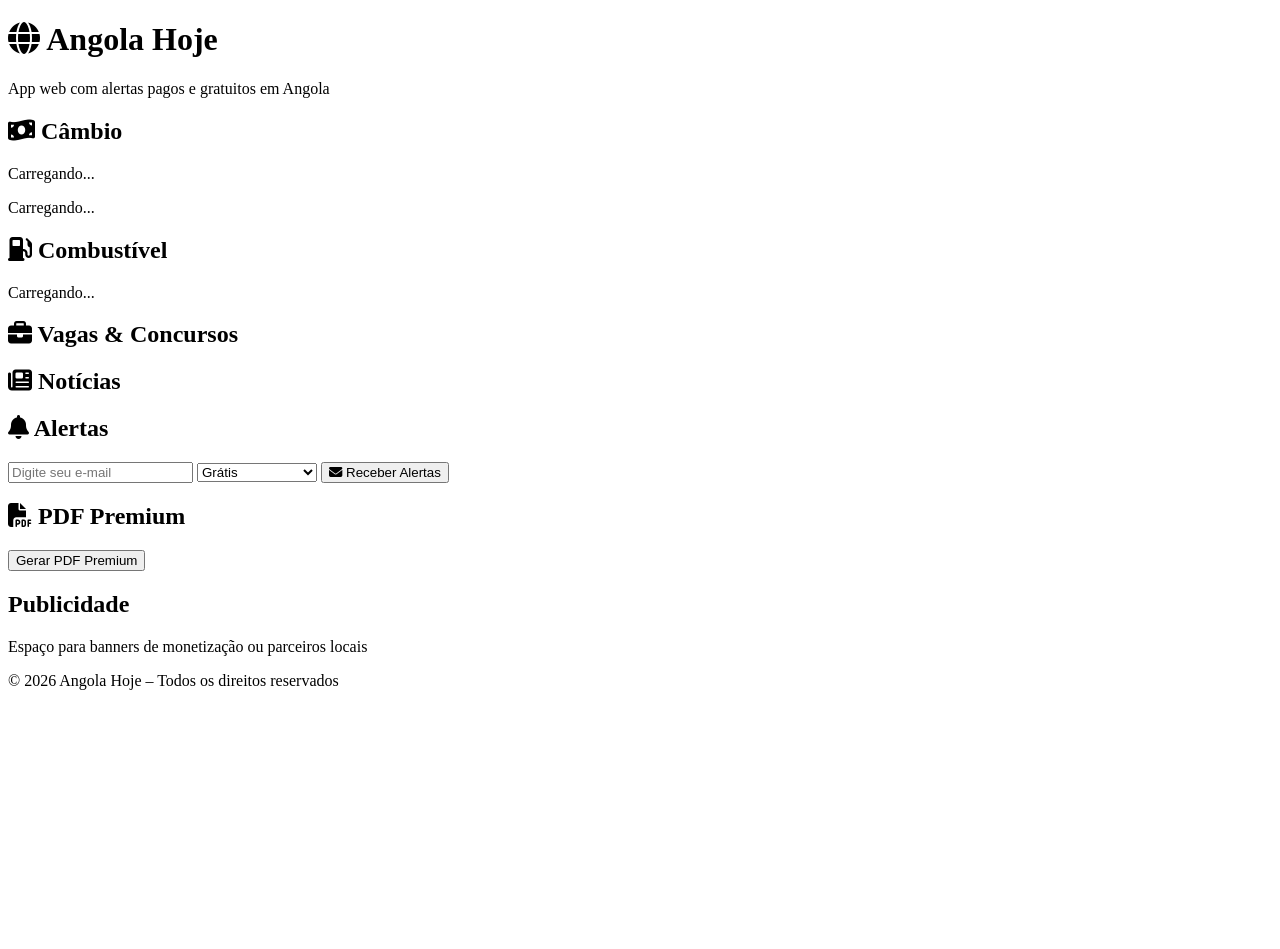
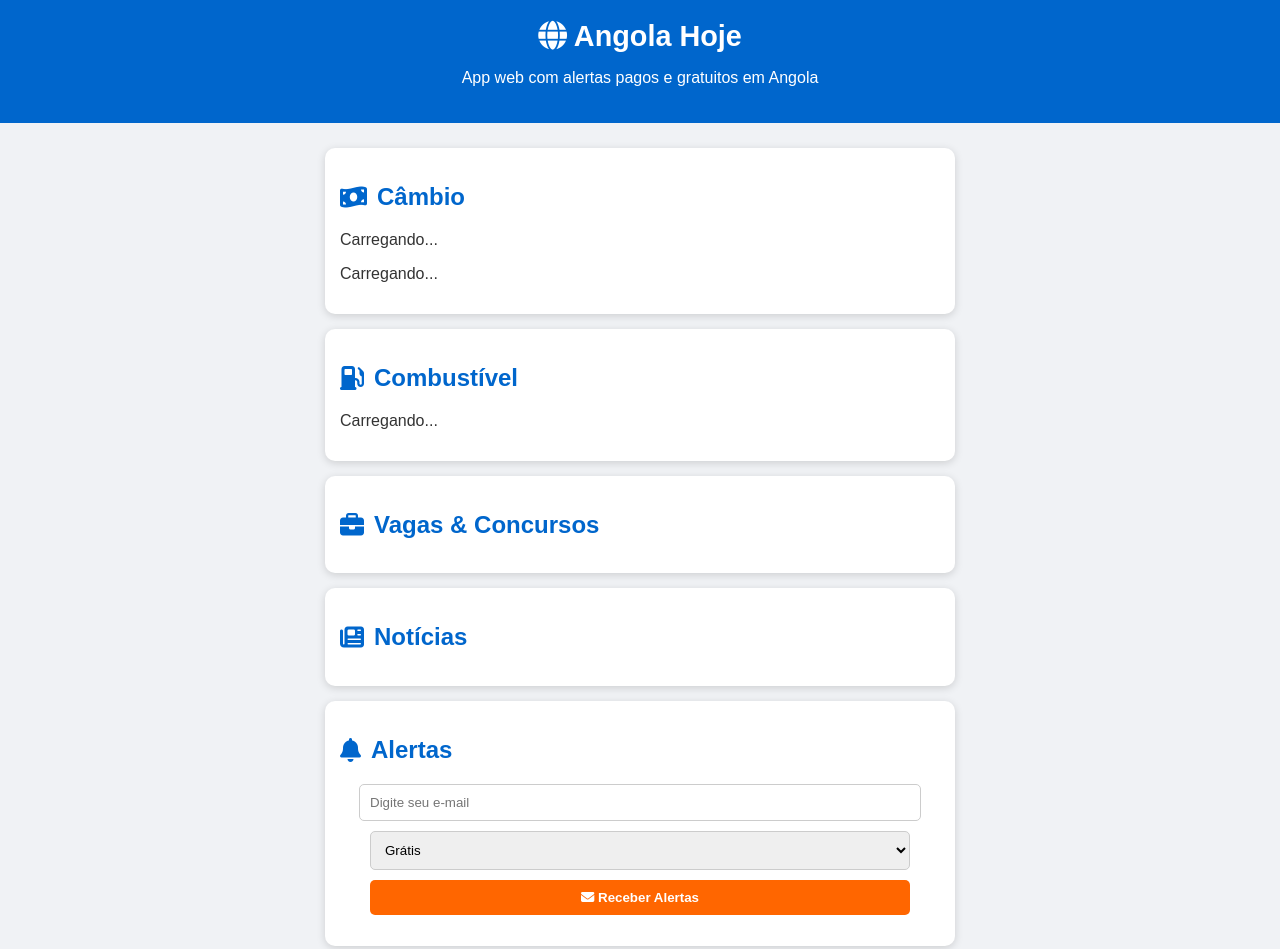
Before and after one commit to Wmk234/Angola-Hoje, a plain HTML site: page Index.html in a window 1280 px wide. Shown: the top 949 px of the page. Before the commit the page ends 800 px from the top, so only its background shows below. Drawn offline with nearby package versions, Linux system fonts and the light colour scheme; a script that the page names is missing.

Commit message:
Add CSS styles for layout and components
Add styles for body, header, footer, cards, and buttons.

```diff
--- a/style.css
+++ b/style.css
@@ -1 +1,13 @@
-style.css
+body {font-family:Arial,sans-serif;margin:0;background:#f0f2f5;color:#333;}
+.app-header{background:#0066cc;color:white;padding:20px;text-align:center;}
+.app-header h1{margin:0;font-size:1.8em;}
+main{padding:10px;}
+.card{background:white;margin:15px auto;padding:15px;border-radius:10px;max-width:600px;box-shadow:0 2px 8px rgba(0,0,0,0.15);}
+.card h2{display:flex;align-items:center;gap:10px;color:#0066cc;}
+input,button,select{width:90%;padding:10px;margin:10px auto;display:block;border-radius:5px;border:1px solid #ccc;}
+button{background:#ff6600;color:white;border:none;cursor:pointer;font-weight:bold;}
+button:hover{background:#e65c00;}
+ul{list-style:none;padding:0;}
+li{margin-bottom:8px;}
+footer{text-align:center;padding:10px;background:#0066cc;color:white;margin-top:20px;}
+.monetizacao p{text-align:center;font-weight:bold;color:#555;}
```
